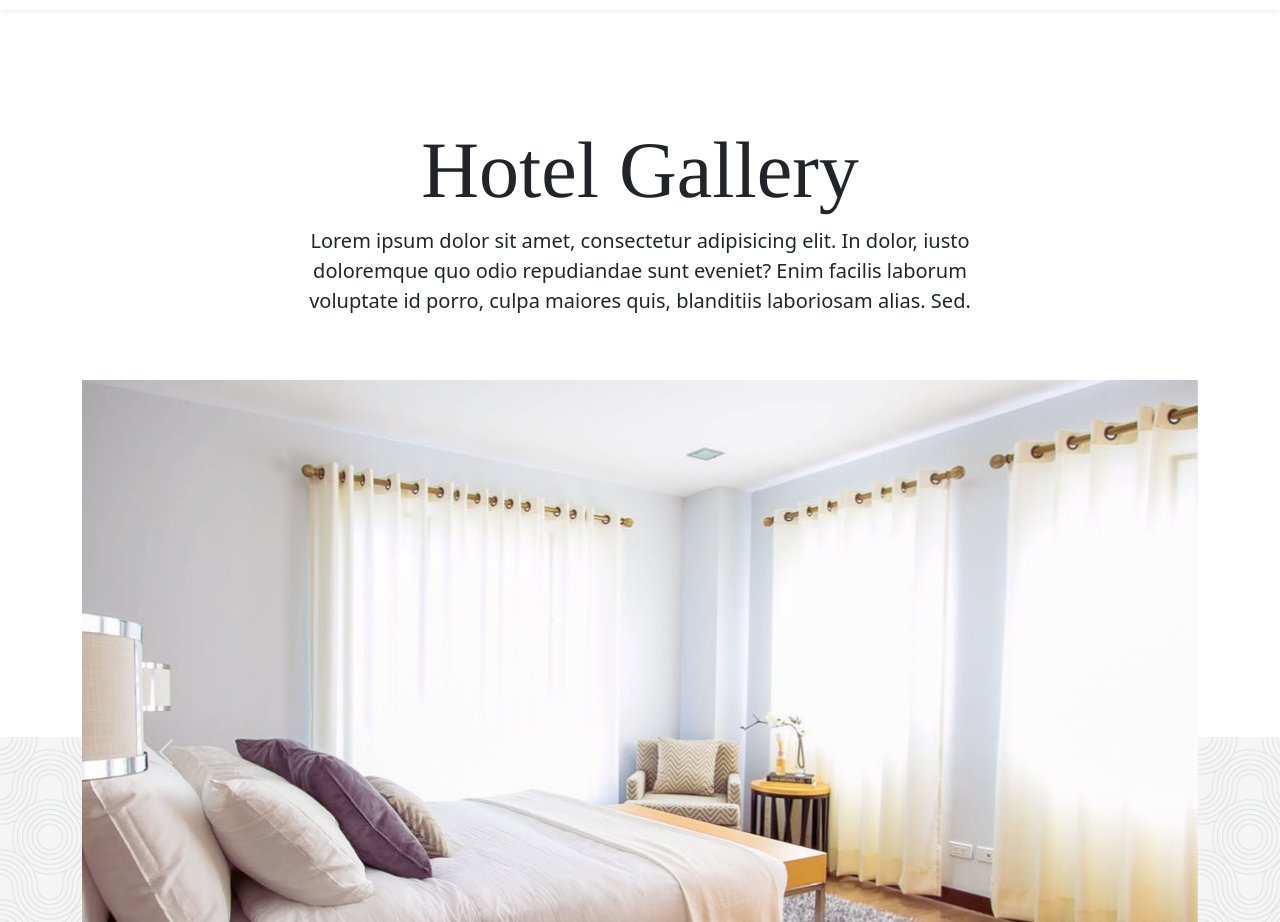
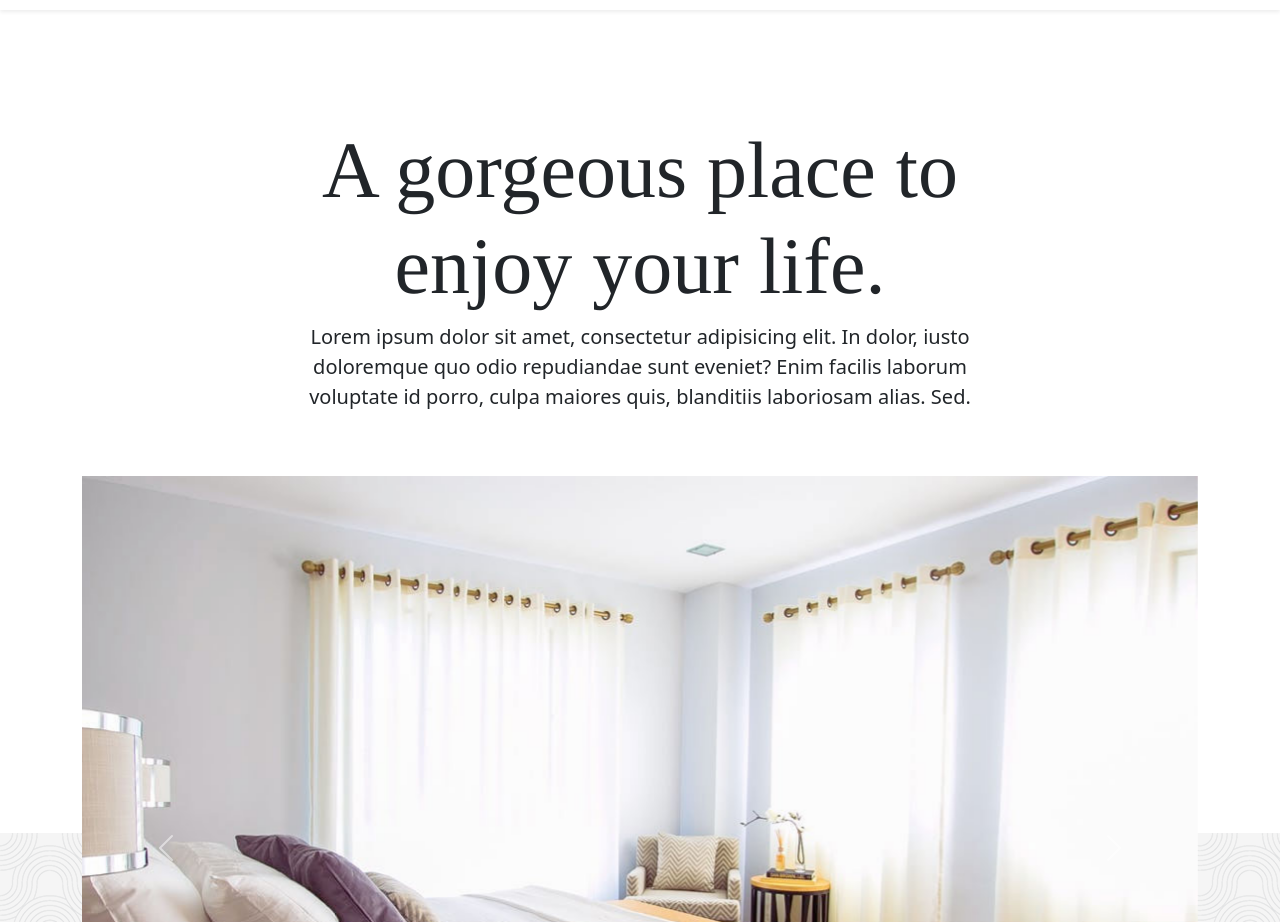
Before and after one commit to Tamer-Rezk/Release2-G6-Project, a plain HTML site: page index.html in a window 1280 px wide. Shown: the part 1280-2202 px from the top of the page. Drawn offline with nearby package versions, Linux system fonts and the light colour scheme.

Commit message:
last English

```diff
--- a/index.html
+++ b/index.html
@@ -265,7 +265,7 @@
       <div class="container">
         <div class="row justify-content-center text-center mb-5">
           <div class="col-md-8">
-            <h2 class="heading" data-aos="fade-up">Hotel Gallery</h2>
+            <h2 class="heading" data-aos="fade-up">A gorgeous place to enjoy your life.</h2>
             <p
               class="lead"
               data-aos="fade-up"
```
